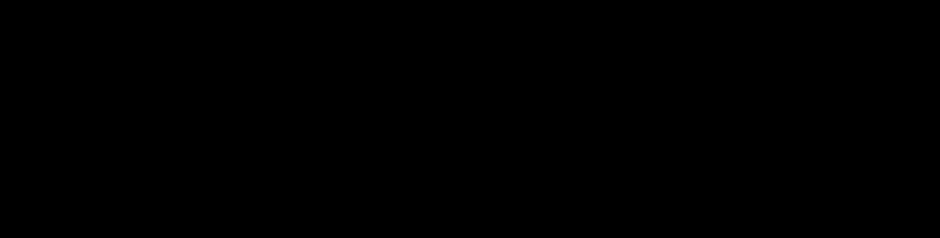
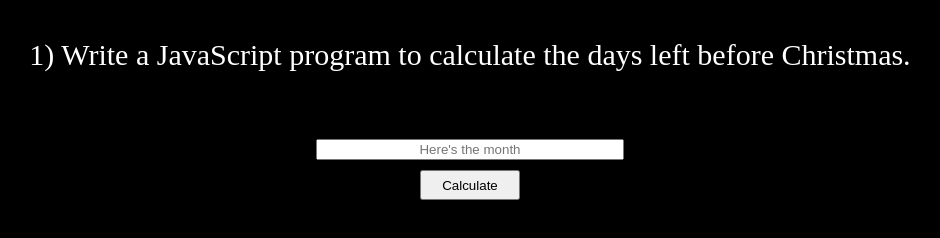
Before and after one commit to Sung-99/Js-Exercises, a plain HTML site: page ex8/Html8.html in a window 1280 px wide. Shown: the whole page, without its empty margins (170-1110 px from the left). Drawn offline with Linux system fonts and the light colour scheme.

Commit message:
New one exercise

```diff
--- a/ex8/Html8.html
+++ b/ex8/Html8.html
@@ -9,6 +9,19 @@
     <script src='8ex.js'></script>
 </head>
 <body>
+    <div class="block-Style">
+        <div class="most-outer-content">
+            <div class="my-question">
+                <p class="question-P">1) Write a JavaScript program to calculate the days left before Christmas.</p>
+            </div>
+            <div class="answer">
+                <input type="text" name="info" id="infId" placeholder="Here's the month" readonly>
+            </div>
+        </div>
+        <div class="calculate-div-block">
+            <button type="button">Calculate</button>
+        </div>
+    </div>
 
 </body>
 </html>
--- a/ex8/css8.css
+++ b/ex8/css8.css
@@ -1,3 +1,43 @@
 body{
     background-color: black;
 }
+
+p{
+    color: white;
+    font-size: 30px;
+}
+button{
+    cursor: pointer;
+    height: 30px;
+    width: 100px;
+}
+input{
+    width: 300px;
+    text-align: center;
+}
+
+/*block style to my question*/
+.block-Style{
+    display: block;
+}
+
+/*most outer flex content to my page*/
+.most-outer-content{
+    display: flex;
+    flex-direction: column;
+    align-content: space-around;
+    flex-wrap: wrap;
+    gap:2rem 0rem;
+}
+
+/*inner contets*/
+.answer{
+    display: flex;
+    justify-content: space-around;
+    margin: 5px;
+}
+.calculate-div-block{
+    display: flex;
+    justify-content: space-around;
+    margin: 5px;
+}
```
